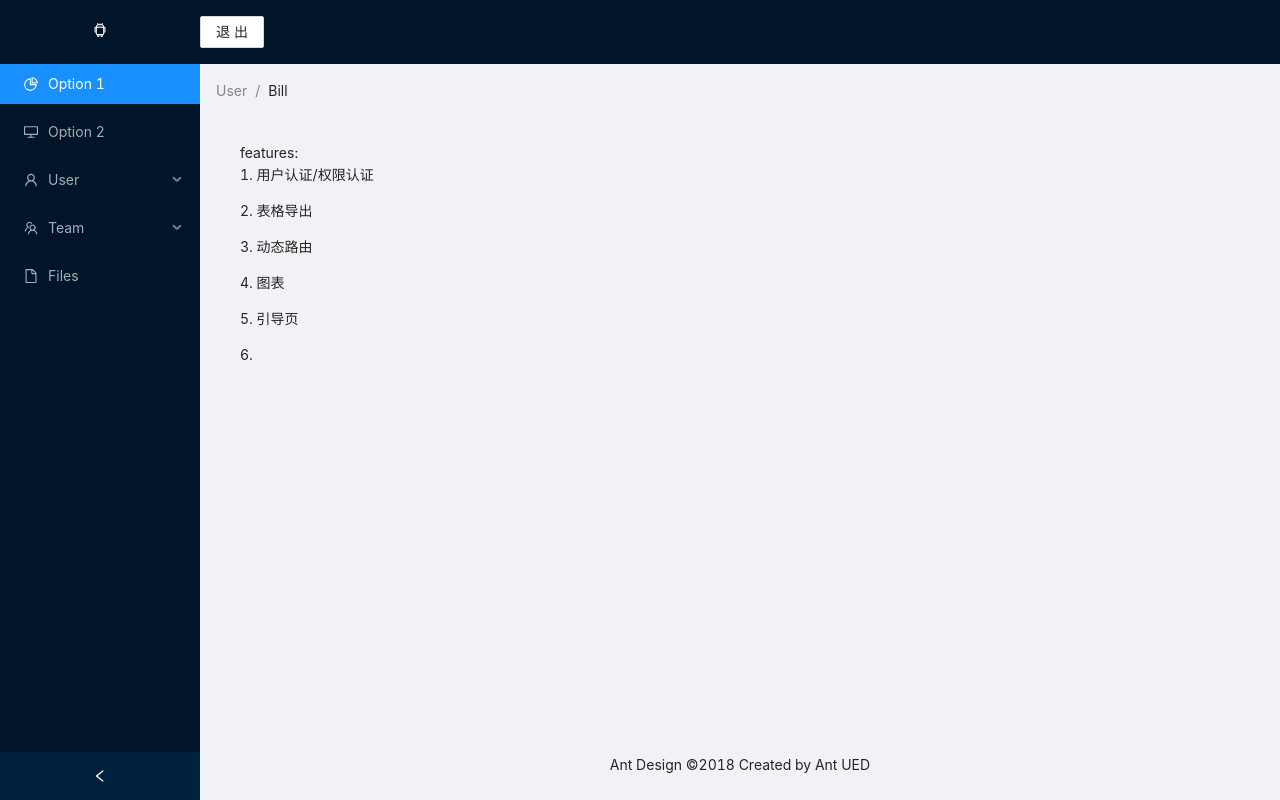
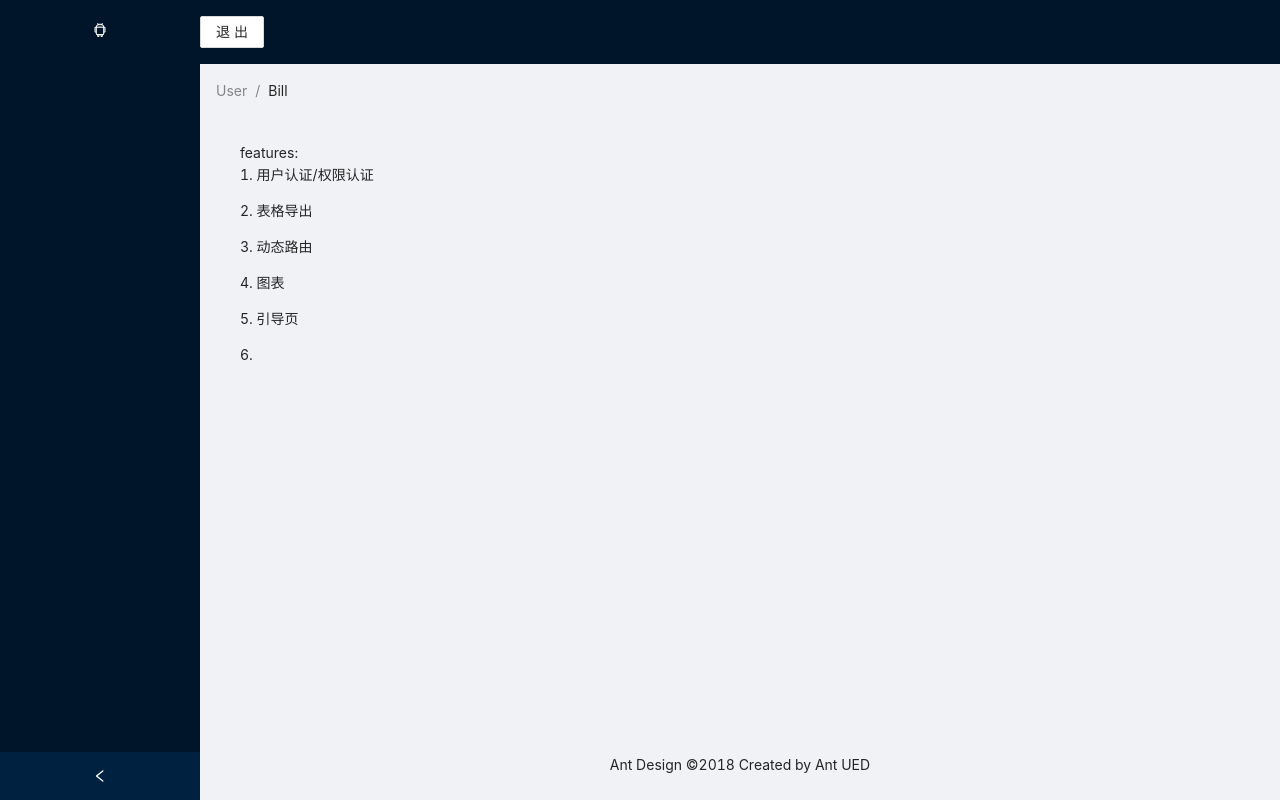
Before and after one commit to mywebc/le-cms-front, a React (Create React App) app: page /dashboard in a window 1280 px wide. Built offline with nearby package versions, Linux system fonts and the light colour scheme.

Commit message:
add menu mock fun

```diff
--- a/src/components/Layout/index.tsx
+++ b/src/components/Layout/index.tsx
@@ -13,6 +13,8 @@ import { selectUser } from '../../store/userSlice'
 import { useSelector } from 'react-redux'
 import { useNavigate } from 'react-router-dom'
 import { apiGetLogout, apiUserInfo } from '../../api/auth'
+import { menuList } from '../../config/menu'
+import { generateMenu } from '../../utils/common'
 
 const { Header, Content, Footer, Sider } = Layout
 const { SubMenu } = Menu
@@ -33,6 +35,9 @@ export const LeLayout: React.FC = memo(() => {
     //     message.success('获取用户信息成功')
     //   }
     // })()
+
+    const aa = generateMenu(menuList)
+    console.log('aaaa', aa)
   }, [])
 
   const handleLogout = async () => {
@@ -49,26 +54,7 @@ export const LeLayout: React.FC = memo(() => {
         <div className="logo">
           <AndroidOutlined />
         </div>
-        <Menu theme="dark" defaultSelectedKeys={['1']} mode="inline">
-          <Menu.Item key="1" icon={<PieChartOutlined />}>
-            Option 1
-          </Menu.Item>
-          <Menu.Item key="2" icon={<DesktopOutlined />}>
-            Option 2
-          </Menu.Item>
-          <SubMenu key="sub1" icon={<UserOutlined />} title="User">
-            <Menu.Item key="3">Tom</Menu.Item>
-            <Menu.Item key="4">Bill</Menu.Item>
-            <Menu.Item key="5">Alex</Menu.Item>
-          </SubMenu>
-          <SubMenu key="sub2" icon={<TeamOutlined />} title="Team">
-            <Menu.Item key="6">Team 1</Menu.Item>
-            <Menu.Item key="8">Team 2</Menu.Item>
-          </SubMenu>
-          <Menu.Item key="9" icon={<FileOutlined />}>
-            Files
-          </Menu.Item>
-        </Menu>
+        {generateMenu(menuList)}
       </Sider>
       <Layout className="site-layout">
         <Header className="site-layout-background" style={{ padding: 0 }}>
--- /dev/null
+++ b/src/config/menu.tsx
@@ -0,0 +1,39 @@
+import { PieChartOutlined } from '@ant-design/icons'
+import { MenuType } from '../interface/menu'
+
+/**
+ * mock menu
+ */
+export const menuList: MenuType[] = [
+  {
+    name: 'Dashboard',
+    title: 'Dashboard',
+    label: 'Dashboard',
+    key: '1',
+    path: '/dashboard',
+    theIcon: PieChartOutlined,
+    children: [
+      {
+        name: '分析页',
+        title: '分析页',
+        label: '分析页',
+        key: '1-1',
+        path: '/dashboard/analysis'
+      },
+      {
+        name: '监控页',
+        title: '监控页',
+        label: '监控页',
+        key: '1-2',
+        path: '/dashboard/monitor'
+      },
+      {
+        name: '工作台',
+        title: '工作台',
+        label: '工作台',
+        key: '1-3',
+        path: '/dashboard/workplace'
+      }
+    ]
+  }
+]
--- /dev/null
+++ b/src/interface/menu.ts
@@ -0,0 +1,11 @@
+import { ForwardRefExoticComponent } from 'react'
+
+export interface MenuType {
+  name: string
+  title: string
+  label: string
+  key: string
+  path: string
+  theIcon?: ForwardRefExoticComponent<any>
+  children?: MenuType[]
+}
--- /dev/null
+++ b/src/utils/common.tsx
@@ -0,0 +1,32 @@
+import { Menu } from 'antd'
+import { MenuType } from '../interface/menu'
+import { PieChartOutlined } from '@ant-design/icons'
+import SubMenu from 'antd/lib/menu/SubMenu'
+
+/**
+ * generate menu function
+ * @param menuList
+ * @return menu
+ */
+export const generateMenu = (menuList?: MenuType[]) => {
+  return (
+    <Menu theme="dark" defaultSelectedKeys={['1']} mode="inline">
+      {menuList?.map(_ => {
+        let element = null
+        if (_.children) {
+          element = (
+            <SubMenu key={_.key} icon={<PieChartOutlined />} title={_.title}>
+              {generateMenu(_.children)}
+            </SubMenu>
+          )
+        } else {
+          element = (
+            <Menu.Item key={_.key} icon={<PieChartOutlined />}>
+              {_.title}
+            </Menu.Item>
+          )
+        }
+      })}
+    </Menu>
+  )
+}
```
Also changed, not shown: src/config/menu.ts (deleted, +0 -12 lines).
